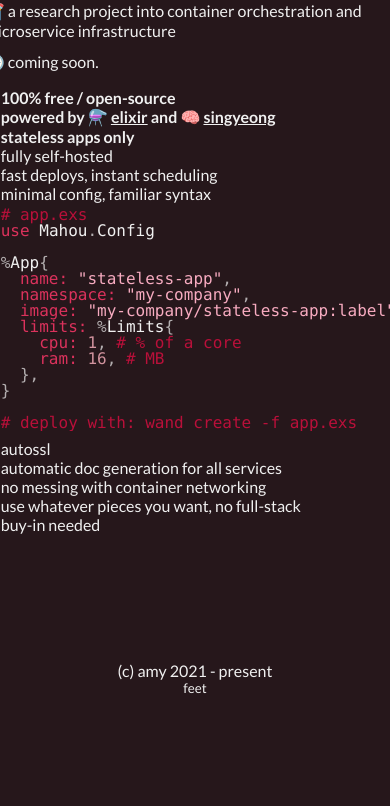
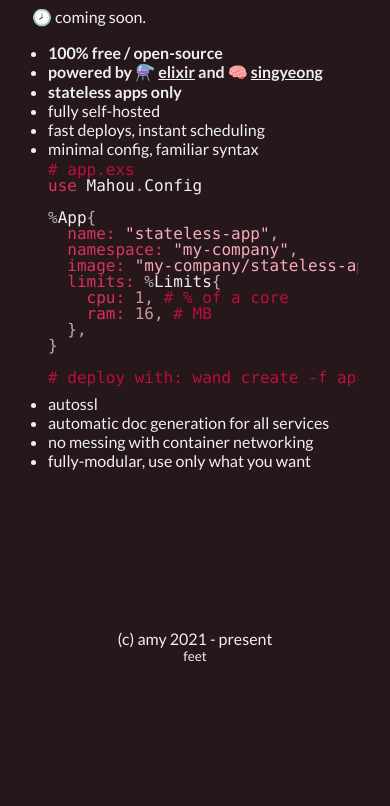
Before and after one commit to queer/mahou, a plain HTML site: page index.html in a window 390 px wide. Shown: the part 335-1141 px from the top of the page. After the commit the page ends 1109 px from the top, so only its background shows below. Drawn offline with nearby package versions, Linux system fonts and the light colour scheme.

Commit message:
Fix mobile view again

```diff
--- a/index.html
+++ b/index.html
@@ -61,10 +61,16 @@
       }
 
       div.body {
-        width: 100%;
         display: flex;
         flex-direction: column;
-        border-radius: 16px;
+        margin-left: auto;
+        margin-right: auto;
+        width: 100%;
+      }
+      div.body-wrapper {
+        width: fit-content;
+        display: flex;
+        flex-direction: column;
       }
 
       div.body > section {
@@ -97,12 +103,19 @@
         margin-left: -1.5em;
       }
 
-      @media screen and (max-width: 768px) {
+      @media screen and (max-width: 767px) {
         h1 {
           font-size: 3em;
         }
         h2 {
           font-size: 2em;
+        }
+        div.body-wrapper {
+          padding: 2em;
+          width: calc(100% - 4em);
+        }
+        body {
+          padding-top: 2em;
         }
       }
 
@@ -160,7 +173,7 @@
   <body>
     <a class="sl" href="#c">Skip to main</a>
     <main class="container" id="c">
-      <div>
+      <div class="body-wrapper">
         <h1>mahou 魔法</h1>
         <h2>✨ magical</h2>
         <h2>🔍 microservice</h2>
@@ -168,8 +181,9 @@
 
         <div class="body">
           <section>
-            📝 a research project into container orchestration and
-            <p/>microservice infrastructure
+            📝 a research project into container orchestration
+            <p />
+            and microservice infrastructure
           </section>
 
           <section style="margin-top: 0.75em">🕗 coming soon.</section>
@@ -177,7 +191,12 @@
           <section>
             <ul>
               <li><strong>100% free / open-source</strong></li>
-              <li><strong>powered by ⚗️ <a href="https://elixir-lang.org/">elixir</a> and 🧠 <a href="https://singyeong.org">singyeong</a></strong></li>
+              <li>
+                <strong
+                  >powered by ⚗️ <a href="https://elixir-lang.org/">elixir</a> and 🧠
+                  <a href="https://singyeong.org">singyeong</a></strong
+                >
+              </li>
               <li><strong>stateless apps only</strong></li>
               <li>fully self-hosted</li>
               <li>fast deploys, instant scheduling</li>
@@ -202,10 +221,7 @@
               <li>autossl</li>
               <li>automatic doc generation for all services</li>
               <li>no messing with container networking</li>
-              <li>
-                use whatever pieces you want, no full-stack
-                <p/>buy-in needed
-              </li>
+              <li>fully-modular, use only what you want</li>
             </ul>
           </section>
         </div>
```
